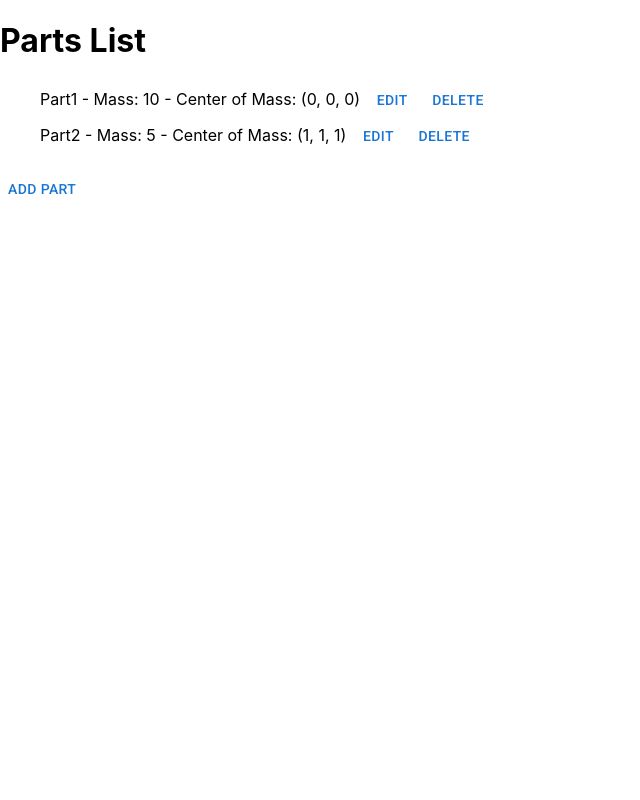
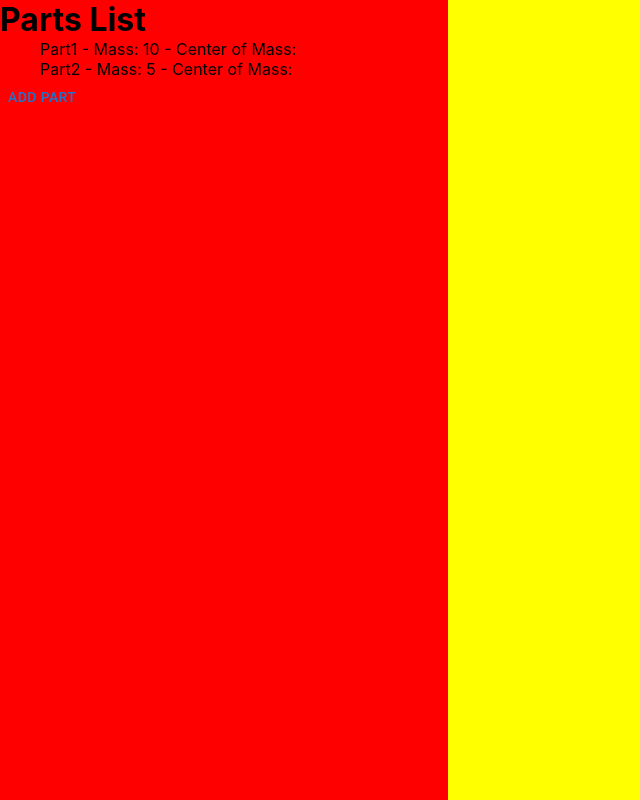
Before and after one commit to Rabadunk/BoatAssetManager, a React (Create React App) app: page / in a window 1280 px wide. Shown: the whole page, without its empty margins (0-640 px from the left). Built offline with nearby package versions, Linux system fonts and the light colour scheme.

Commit message:
added styles sheets

```diff
--- a/src/App.css
+++ b/src/App.css
@@ -1,38 +1,13 @@
-.App {
-  text-align: center;
+.container {
+  width: 100vw;
+  height: 100vh;
+  margin: 0;
+  padding: 0;
+  background-color: yellow;
 }
 
-.App-logo {
-  height: 40vmin;
-  pointer-events: none;
+.partsList {
+  width: 35%;
+  height: 100vh;
+  background-color: red;
 }
-
-@media (prefers-reduced-motion: no-preference) {
-  .App-logo {
-    animation: App-logo-spin infinite 20s linear;
-  }
-}
-
-.App-header {
-  background-color: #282c34;
-  min-height: 100vh;
-  display: flex;
-  flex-direction: column;
-  align-items: center;
-  justify-content: center;
-  font-size: calc(10px + 2vmin);
-  color: white;
-}
-
-.App-link {
-  color: #61dafb;
-}
-
-@keyframes App-logo-spin {
-  from {
-    transform: rotate(0deg);
-  }
-  to {
-    transform: rotate(360deg);
-  }
-}
--- a/src/App.js
+++ b/src/App.js
@@ -1,10 +1,15 @@
 import PartsList from "./components/PartsList/PartsList";
+import Box from '@mui/material/Box';
+import './App.css';
 
 function App() {
 
   return (
-
-    <PartsList/>
+    <Box className = "container">
+      <Box  className = "partsList">
+        <PartsList/>
+      </Box>
+    </Box>
 
   )
 
--- a/src/components/PartsList/Part.js
+++ /dev/null
@@ -1,14 +0,0 @@
-/**
- * Part object
- *
- * Represents a part of a boat with three attributes: name, mass, and center of mass coordinates.
- * @property {string} name - The name of the part.
- * @property {number} mass - The mass of the part.
- * @property {Object} centerOfMass - The center of mass coordinates as an object {x, y, z}.
- */
-
-const Part = ({ name, mass, centerOfMass }) => {
-    return {name: name, mass: mass, centerOfMass: centerOfMass};
-}
-
-export default Part;
--- /dev/null
+++ b/src/components/PartsList/PartCard.js
@@ -0,0 +1,14 @@
+import { useState } from "react";
+
+
+const PartCard = ({name, mass, centerOfMass}) => {
+    return (
+
+      <div>
+        {name} - Mass: {mass} - Center of Mass:
+      </div>
+
+    );
+}
+
+export default PartCard;
--- a/src/components/PartsList/PartsList.js
+++ b/src/components/PartsList/PartsList.js
@@ -3,25 +3,13 @@ import Button from '@mui/material/Button';
 import Modal from '@mui/material/Modal';
 import Box from '@mui/material/Box';
 import TextField from '@mui/material/TextField';
-import Part from './Part.js';
+import PartCard from './PartCard.js';
 
 // Sample initial parts data
 const initialParts = [
-  Part({ name: 'Part1', mass: 10, centerOfMass: { x: 0, y: 0, z: 0 } }),
-  Part({ name: 'Part2', mass: 5, centerOfMass: { x: 1, y: 1, z: 1 } }),
+  { name: 'Part1', mass: 10, centerOfMass: { x: 0, y: 0, z: 0 } },
+  { name: 'Part2', mass: 5, centerOfMass: { x: 1, y: 1, z: 1 } },
 ];
-
-const style = {
-    position: 'absolute',
-    top: '50%',
-    left: '50%',
-    transform: 'translate(-50%, -50%)',
-    width: 400,
-    bgcolor: 'background.paper',
-    border: '2px solid #000',
-    boxShadow: 24,
-    p: 4,
-  };
 
 const PartsList = () => {
   const [parts, setParts] = useState(initialParts);
@@ -35,37 +23,20 @@ const PartsList = () => {
 
   // Function to add a new part
   const addPart = (name, mass, centerOfMass) => {
-    const newPart = Part({ name, mass, centerOfMass });
+    const newPart = { name, mass, centerOfMass };
     setParts([...parts, newPart]);
   };
 
-  // Function to edit a part
-  const editPart = (index, name, mass, centerOfMass) => {
-    const updatedParts = [...parts];
-    updatedParts[index] = Part({ name, mass, centerOfMass });
-    setParts(updatedParts);
-  };
 
-  // Function to delete a part
-  const deletePart = (index) => {
-    const updatedParts = [...parts];
-    updatedParts.splice(index, 1);
-    setParts(updatedParts);
-  };
 
   return (
     <div>
       <h1>Parts List</h1>
       <ul>
         {parts.map((part, index) => (
-          <div key={index}>
-            {part.name} - Mass: {part.mass} - Center of Mass: (
-            {part.centerOfMass.x}, {part.centerOfMass.y}, {part.centerOfMass.z})
-            <Button onClick={() => editPart(index, 'NewName', 15, { x: 2, y: 2, z: 2 })}>
-              Edit
-            </Button>
-            <Button onClick={() => deletePart(index)}>Delete</Button>
-          </div>
+            <div>
+                <PartCard name={part.name} mass={part.mass} centerOfMass={part.centerOfMass}/>
+            </div>
         ))}
       </ul>
       <Button onClick={() => handleOpen()}>Add Part</Button>
@@ -73,7 +44,7 @@ const PartsList = () => {
       <Modal
         open={open}
         onClose={handleClose}>
-        <Box sx={style}>
+        <Box>
             <TextField id="outlined-basic" label="Name" variant="outlined" onChange={(event)=>{setNewPartName(event.target.value)}}/>
             <TextField id="outlined-basic" label="Mass" variant="outlined" type="number" onChange={(event)=>{setNewPartMass(event.target.value)}} />
             <TextField id="outlined-basic" label="Center Of Mass" variant="outlined" />
--- a/src/index.css
+++ b/src/index.css
@@ -1,5 +1,8 @@
+* { margin: 0; }
+
 body {
   margin: 0;
+  padding: 0;
   font-family: -apple-system, BlinkMacSystemFont, 'Segoe UI', 'Roboto', 'Oxygen',
     'Ubuntu', 'Cantarell', 'Fira Sans', 'Droid Sans', 'Helvetica Neue',
     sans-serif;
```
